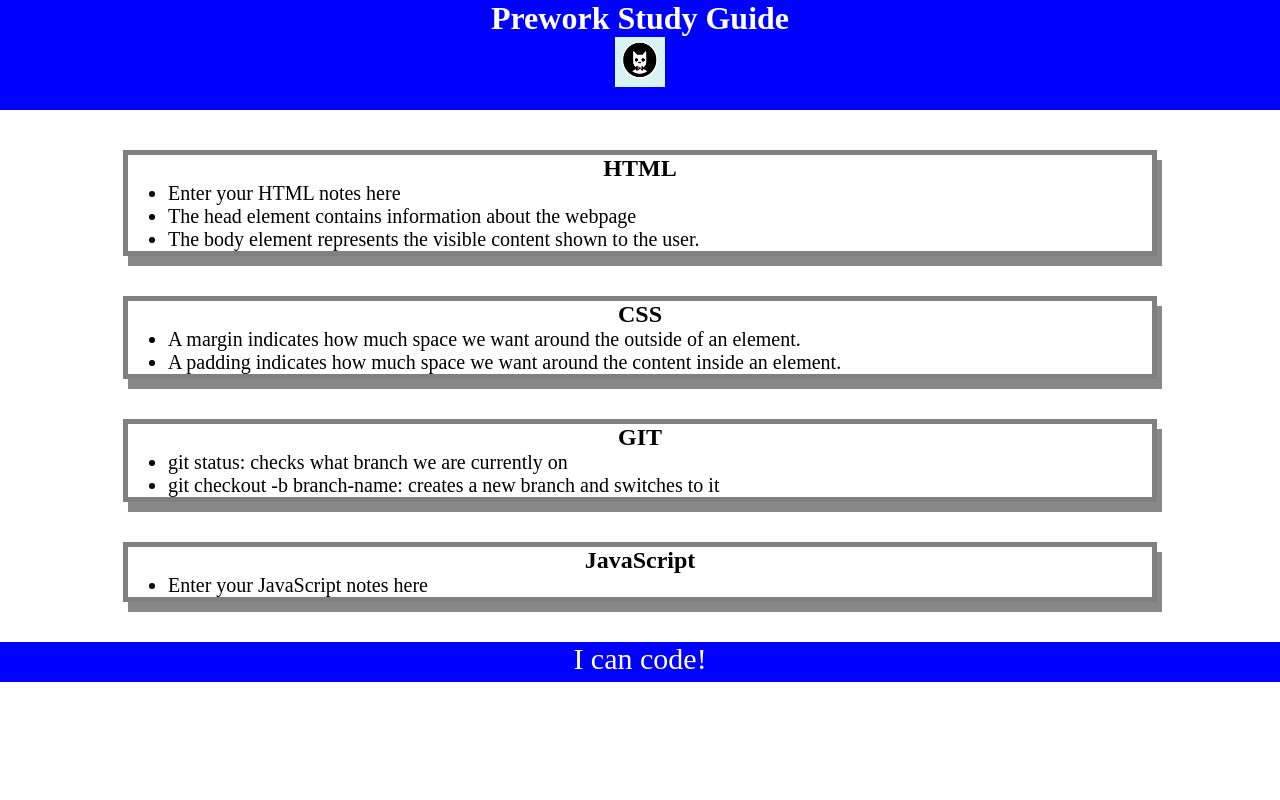
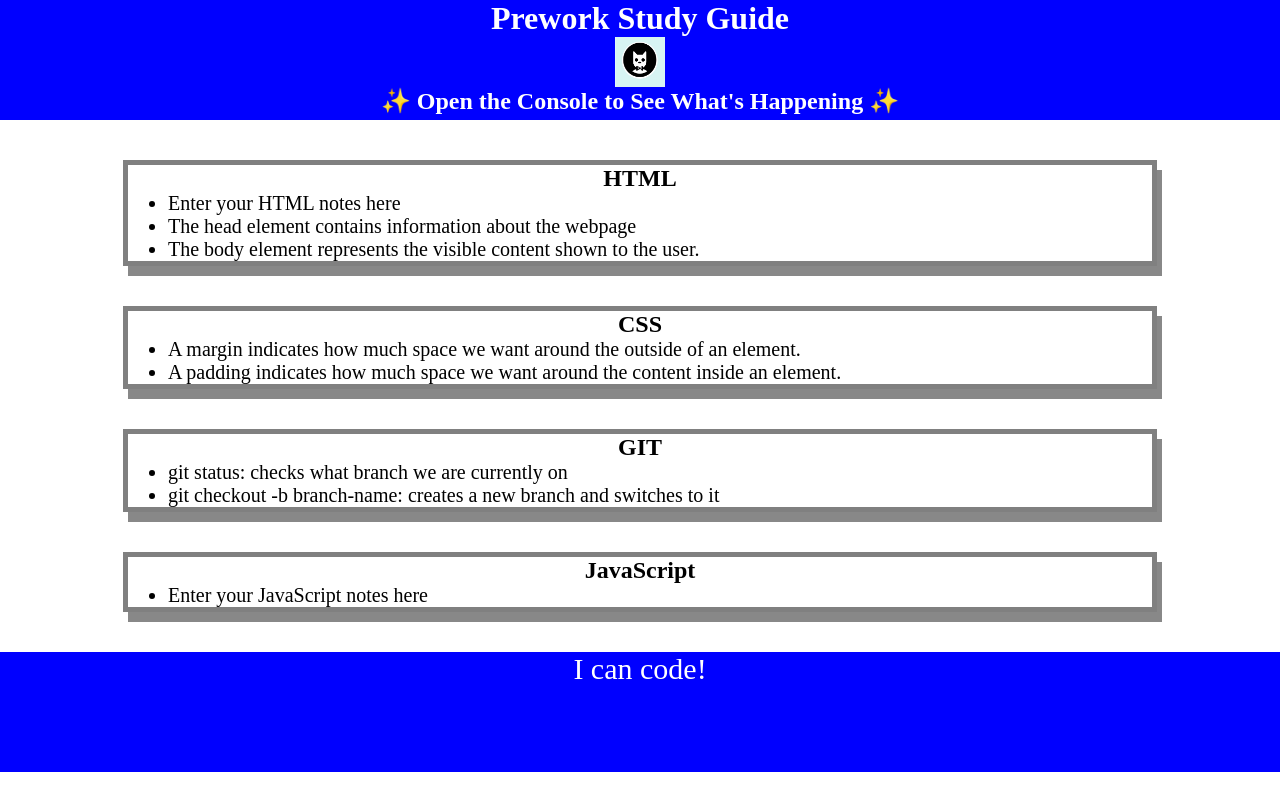
Before and after one commit to min-andrew/prework-study-guide, a plain HTML site: page prework-study-guide/index.html in a window 1280 px wide. Drawn offline with Linux system fonts and the light colour scheme.

Commit message:
javascrip code was add

```diff
--- /dev/null
+++ b/prework-study-guide/assets/script.js
@@ -0,0 +1,19 @@
+var topics = ['HTML', 'CSS', 'Git', 'JavaScript'];
+
+for (var x=0; x < topics.length; x++) {
+    console.log(topics[x]);
+}
+
+/*
+if (topic === 'HTML') {
+  console.log("Let's study HTML!");
+} else if (topic === 'CSS') {
+  console.log("Let's study CSS!");
+} else if (topic === 'Git') {
+  console.log("Let's study Git!");
+} else if (topic === 'JavaScript') {
+  console.log("Let's study JavaScript!");
+} else {
+  console.log('Please try again!');
+}
+*/
--- a/prework-study-guide/assets/style.css
+++ b/prework-study-guide/assets/style.css
@@ -3,15 +3,10 @@
     padding: 0;
    }
 
-   header {
-    width: 100%;
-    height: 110px;
-    background-color: blue;
-    color: white;
-   }
+   header,
    footer {
     width: 100%;
-    height: 40px;
+    height: 120px;
     background-color: blue;
     color: white;
    }
--- a/prework-study-guide/index.html
+++ b/prework-study-guide/index.html
@@ -14,6 +14,7 @@
         src="./assets/bowtie-cat.png"
         alt="Profile image of cat wearing a bow tie."
         />
+        <h2>✨ Open the Console to See What's Happening ✨</h2>
     </header>
     <main>
       <section class="card" id="html-section">
@@ -59,5 +60,6 @@
     <footer>
       <p>I can code!</p>
     </footer>
+    <script src="./assets/script.js"></script>
   </body>
 </html>
```
